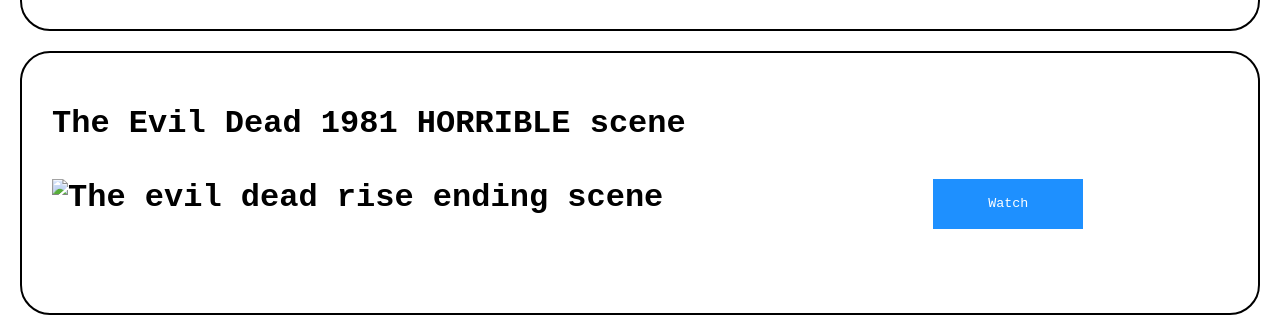
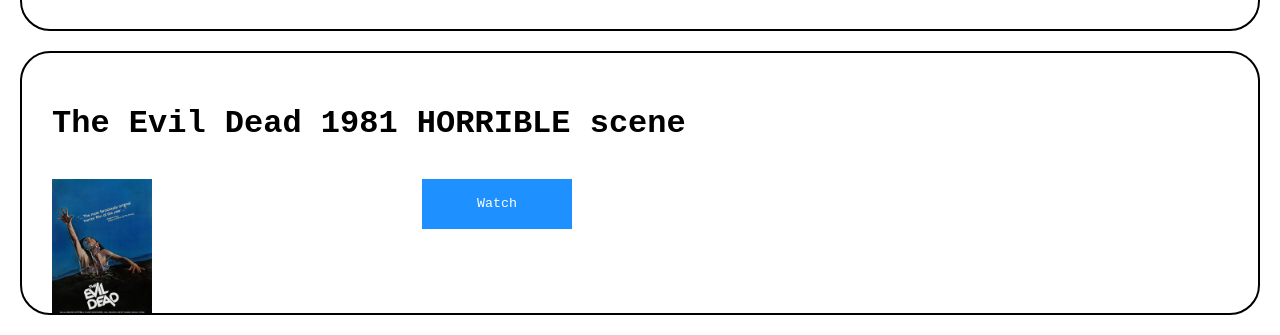
Before and after one commit to moviesindeep/home, a plain HTML site: page index.html in a window 1280 px wide. Shown: the part 685-1020 px from the top of the page. Drawn offline with Linux system fonts and the light colour scheme.

Commit message:
Update index.html

```diff
--- a/index.html
+++ b/index.html
@@ -38,7 +38,7 @@
     <h1>
       The Evil Dead 1981 HORRIBLE scene <br><br>
       <div style="float: left;">
-      <img src="img/movies/the_evil_dead_1981.jpg" alt="The evil dead rise ending scene">
+      <img src="img/movies/the_evil_dead.jpg" alt="The evil dead rise ending scene">
       </div>
       <div style="float: left;">
          <button onclick="window.open('movies/horrible_scene_from_the_evil_dead_1981.html')">Watch</button>
```
